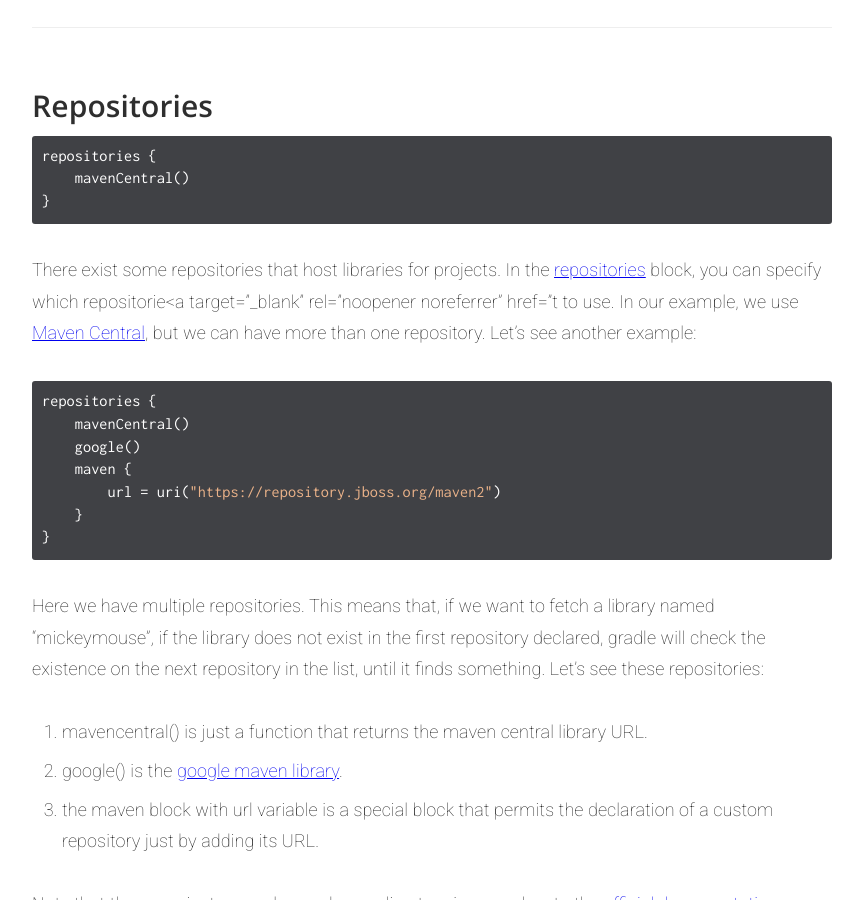
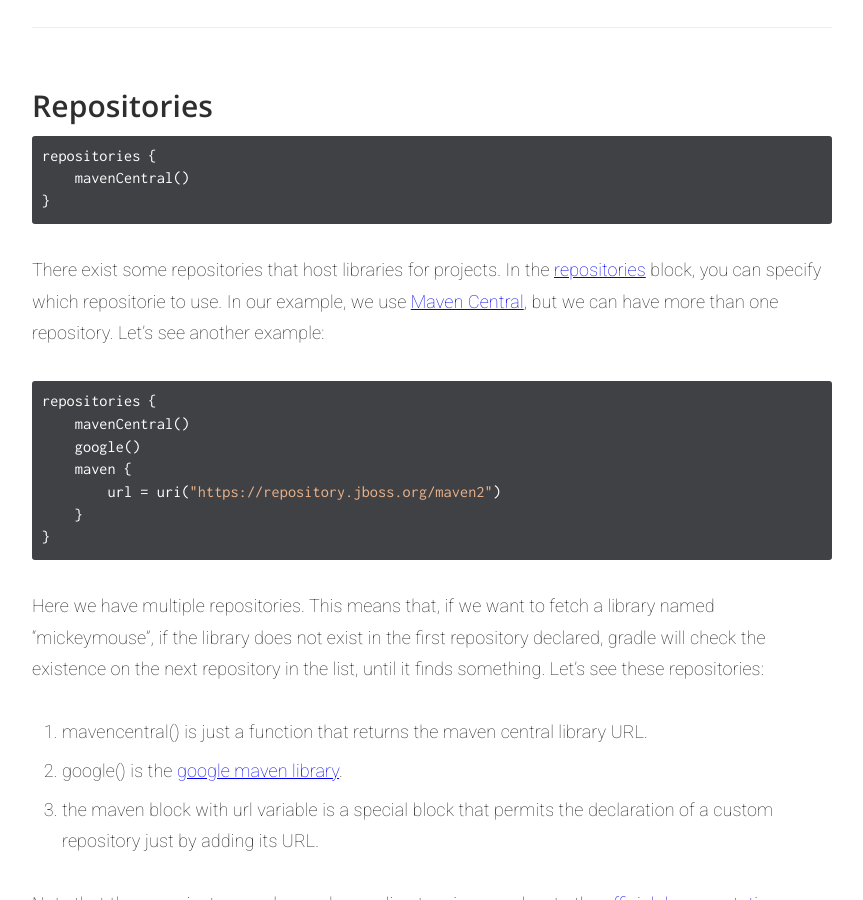
Before and after one commit to UniVE-SSV/SoftwareArchitecture, a Jekyll site: the page built from _docs/gradle/build.gradle.md, in a window 1280 px wide and 900 px high, scrolled down 2597 px. Shown: the whole window, without its empty margins (358-1221 px from the left). Built offline with Jekyll 4.4.1, drawn with Linux system fonts in a browser that asks for light colours.

Commit message:
Fix gradle
Fix gradle

```diff
--- a/_docs/gradle/build.gradle.md
+++ b/_docs/gradle/build.gradle.md
@@ -61,7 +61,7 @@ repositories {
     mavenCentral()
 }
 {% endhighlight %}
-There exist some repositories that host libraries for projects. In the <a target="_blank" rel="noopener noreferrer" href="https://docs.gradle.org/current/userguide/declaring_repositories.html">repositories</a> block, you can specify which repositorie<a target="_blank" rel="noopener noreferrer" href="t to use. In our example, we use <a target="_blank" rel="noopener noreferrer" href="https://repo.maven.apache.org/maven2/">Maven Central</a>, but we can have more than one repository. Let's see another example:
+There exist some repositories that host libraries for projects. In the <a target="_blank" rel="noopener noreferrer" href="https://docs.gradle.org/current/userguide/declaring_repositories.html">repositories</a> block, you can specify which repositorie to use. In our example, we use <a target="_blank" rel="noopener noreferrer" href="https://repo.maven.apache.org/maven2/">Maven Central</a>, but we can have more than one repository. Let's see another example:
 {% highlight kotlin %}
 repositories {
     mavenCentral()
```
Also changed, not shown: _docs/gradle/introduction.md (+1 -1 lines).
